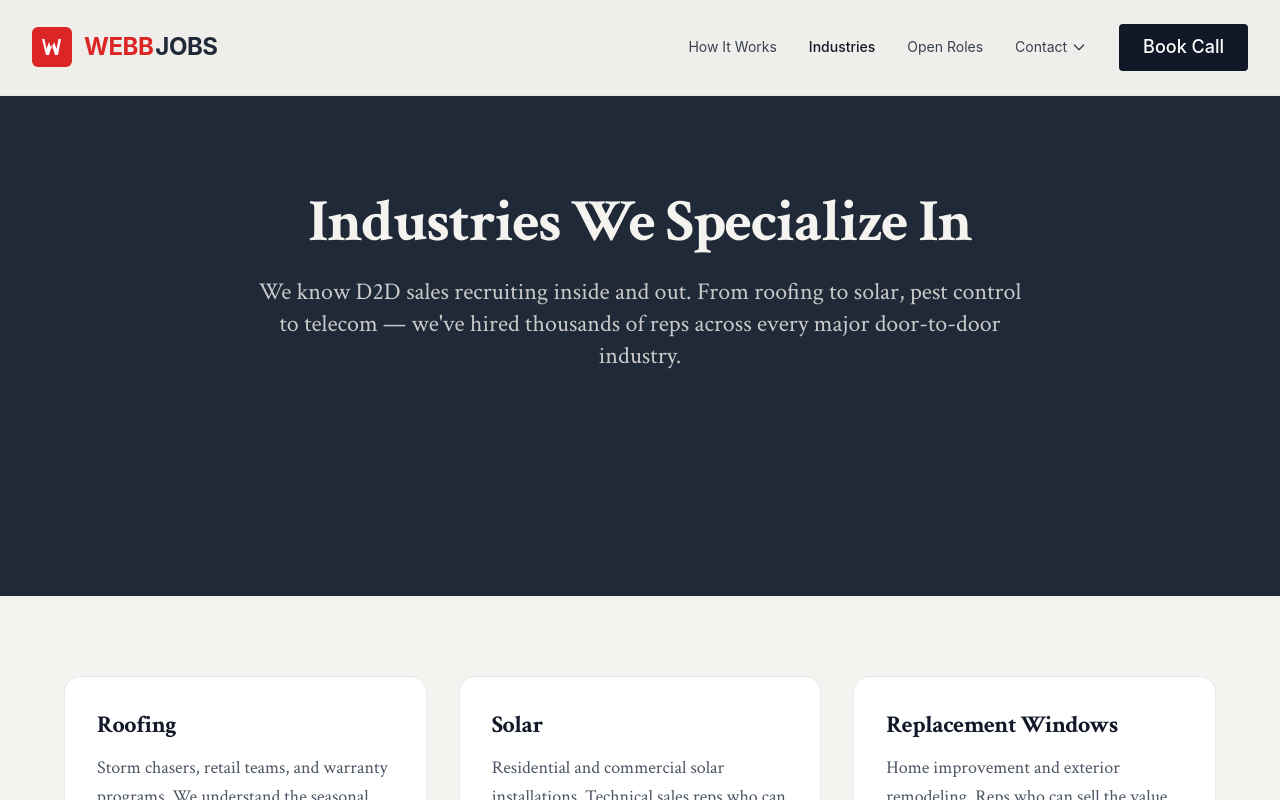
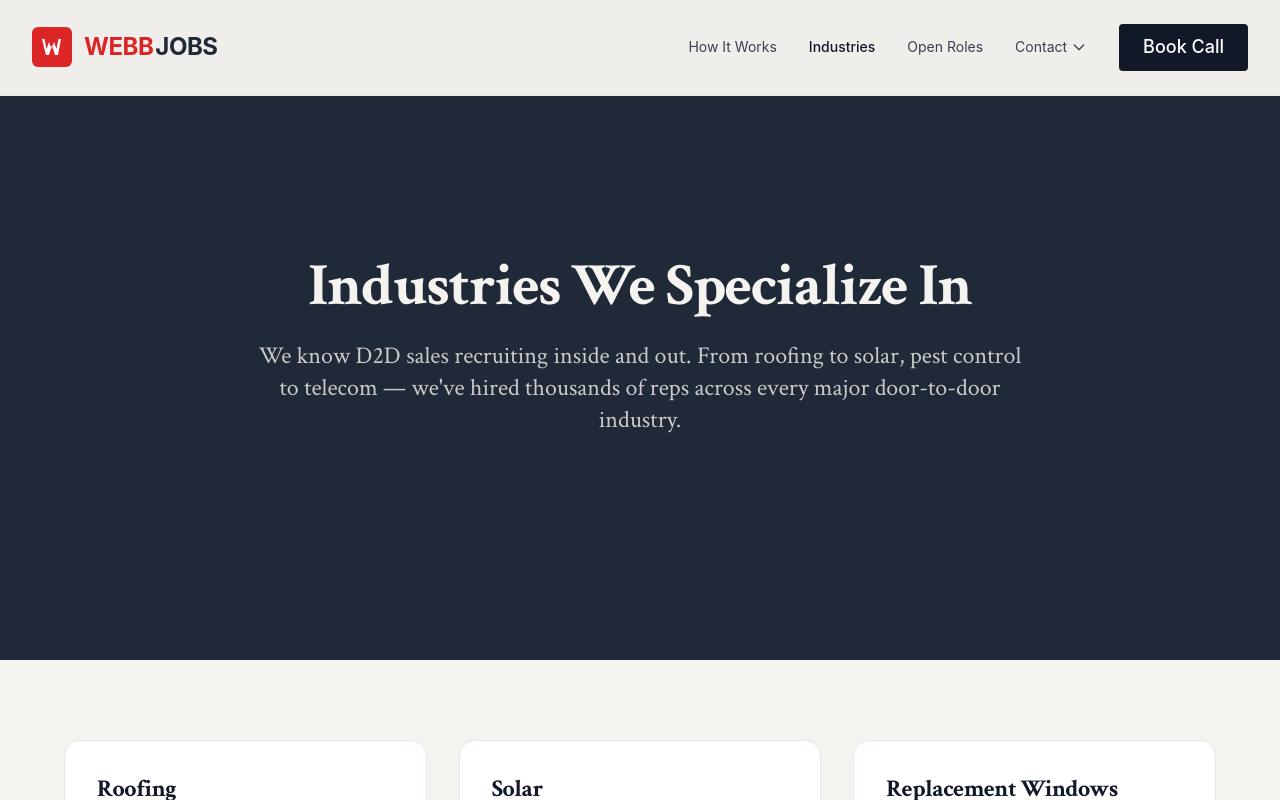
Before and after one commit to Cymoe/Webb-Jobs, a Next.js app: page /industries in a window 1280 px wide. Shown: the top 800 px of the page. Built offline with nearby package versions, Linux system fonts and the light colour scheme.

Commit message:
Significantly increase top padding on all hero sections to prevent header overlap (pt-56 md:pt-64)
Co-authored-by: Webb Labs <Cymoe@users.noreply.github.com>

```diff
--- a/app/industries/page.tsx
+++ b/app/industries/page.tsx
@@ -45,7 +45,7 @@ export default function IndustriesPage() {
       </header>
 
       {/* Hero Section */}
-      <section className="relative py-32 md:py-40 px-4 pt-40 md:pt-48" style={{ backgroundColor: '#1F2937' }}>
+      <section className="relative py-32 md:py-40 px-4 pt-56 md:pt-64" style={{ backgroundColor: '#1F2937' }}>
         <div className="max-w-6xl mx-auto">
           <div className="text-center mb-16">
             <h1 className="text-5xl md:text-6xl font-bold mb-6 leading-tight" style={{ color: '#F5F3EF' }}>
--- a/app/page.tsx
+++ b/app/page.tsx
@@ -134,7 +134,7 @@ export default function Home() {
         </div>
       </header>
       {/* Hero Section */}
-      <section className="relative py-20 md:py-32 px-4 pt-40 md:pt-48" style={{ backgroundColor: '#FAF8F5' }}>
+      <section className="relative py-20 md:py-32 px-4 pt-56 md:pt-64" style={{ backgroundColor: '#FAF8F5' }}>
         <div className="max-w-6xl mx-auto">
           <div className="grid md:grid-cols-2 gap-12 items-center">
             <div>
--- a/app/roles/page.tsx
+++ b/app/roles/page.tsx
@@ -211,7 +211,7 @@ export default function RolesPage() {
       </header>
 
       {/* Hero Section */}
-      <section className="relative py-20 md:py-32 px-4 pt-40 md:pt-48" style={{ backgroundColor: '#FAF8F5' }}>
+      <section className="relative py-20 md:py-32 px-4 pt-56 md:pt-64" style={{ backgroundColor: '#FAF8F5' }}>
         <div className="max-w-4xl mx-auto text-center">
           <h1 className="text-5xl md:text-6xl font-bold mb-10 text-gray-900 leading-tight">
             Find the best D2D sales jobs, curated for closers
--- a/app/talent-pool/page.tsx
+++ b/app/talent-pool/page.tsx
@@ -45,7 +45,7 @@ export default function TalentPoolPage() {
       </header>
 
       {/* Hero Section */}
-      <section className="relative py-32 md:py-40 px-4 pt-48 md:pt-56" style={{ backgroundColor: '#1F2937' }}>
+      <section className="relative py-32 md:py-40 px-4 pt-56 md:pt-64" style={{ backgroundColor: '#1F2937' }}>
         <div className="max-w-4xl mx-auto">
           <div className="text-center mb-12">
             <h1 className="text-5xl md:text-6xl font-bold mb-6 leading-tight" style={{ color: '#F5F3EF' }}>
```
